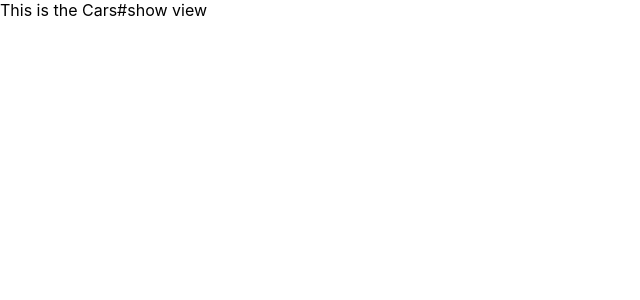
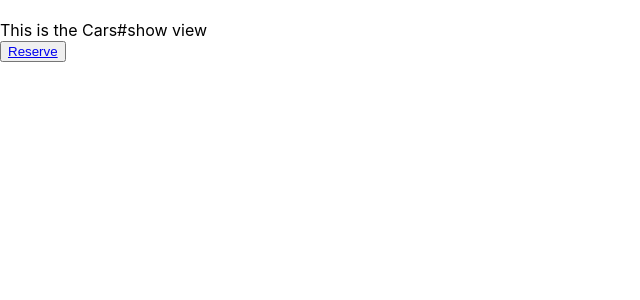
Before and after one commit to GordonOtieno/i-model-cars-frontend, a React (Create React App) app: page /cars in a window 1280 px wide. Shown: the top 300 px of the page, without its empty margins (0-640 px from the left). Built offline with nearby package versions, Linux system fonts and the light colour scheme.

Commit message:
Destructure Car component & validate props

```diff
--- a/src/components/Car/Car.js
+++ b/src/components/Car/Car.js
@@ -1,7 +1,50 @@
 import React from 'react';
+import PropTypes from 'prop-types';
 
-const Car = () => (
-  <div>This is the Cars#show view</div>
-);
+const Car = (props) => {
+  const {
+    id,
+    name,
+    image,
+    type,
+    description,
+    cost,
+    speed,
+    color,
+  } = props;
+
+  return (
+    <>
+      <div className="card">
+        <div className="cars-image">
+          <img src={image} alt={name} />
+        </div>
+        <div className="cars-name">{name}</div>
+        <div className="cars-type">{type}</div>
+        <div className="cars-description">{description}</div>
+        <div className="cars-cost">{cost}</div>
+        <div className="cars-speed">{speed}</div>
+        <div className="cars-color">{color}</div>
+      </div>
+      <div>This is the Cars#show view</div>
+      <button
+        type="submit"
+      >
+        <a href={`/cars/${id}`}>Reserve</a>
+      </button>
+    </>
+  );
+};
+
+Car.propTypes = {
+  id: PropTypes.string.isRequired,
+  name: PropTypes.string.isRequired,
+  image: PropTypes.string.isRequired,
+  type: PropTypes.string.isRequired,
+  description: PropTypes.string.isRequired,
+  cost: PropTypes.number.isRequired,
+  speed: PropTypes.number.isRequired,
+  color: PropTypes.string.isRequired,
+};
 
 export default Car;
```
